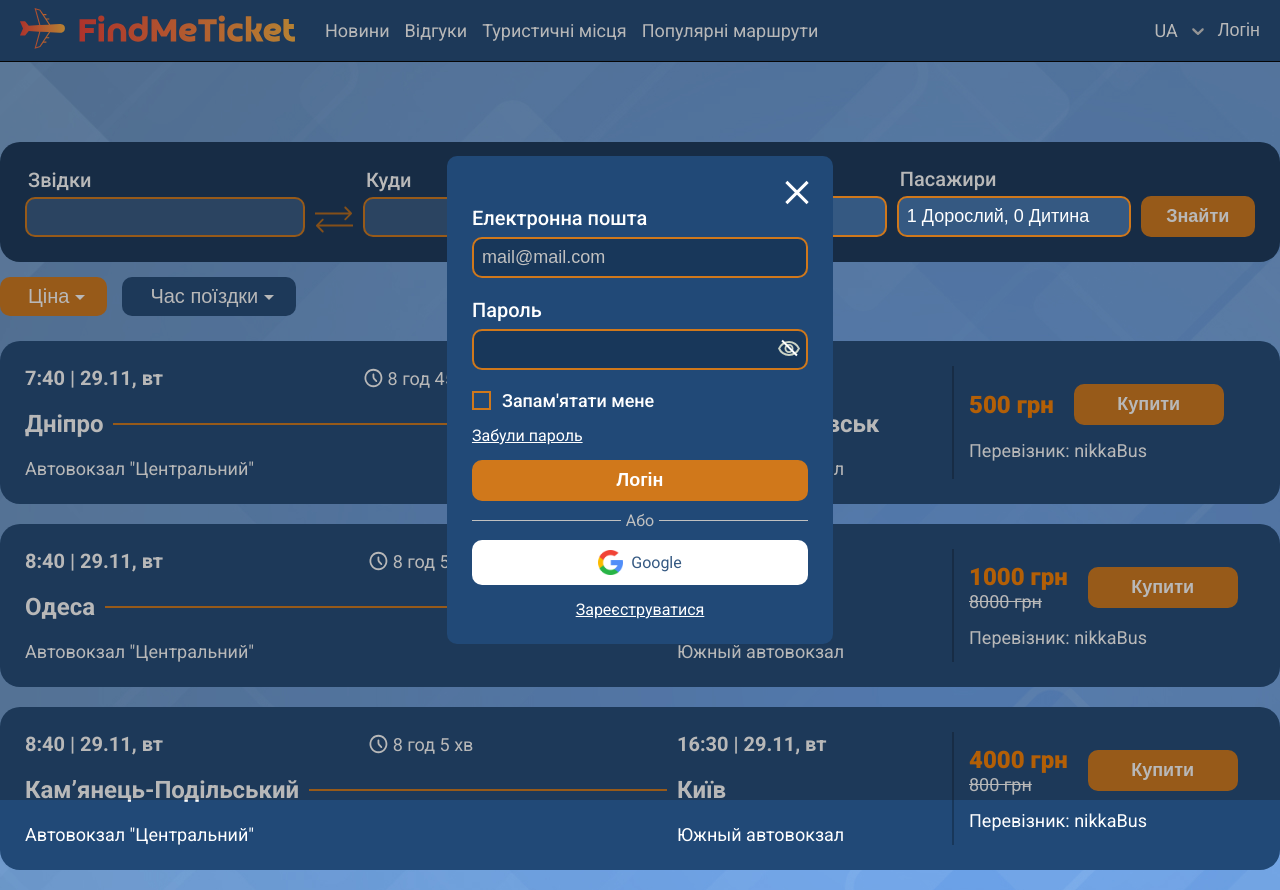
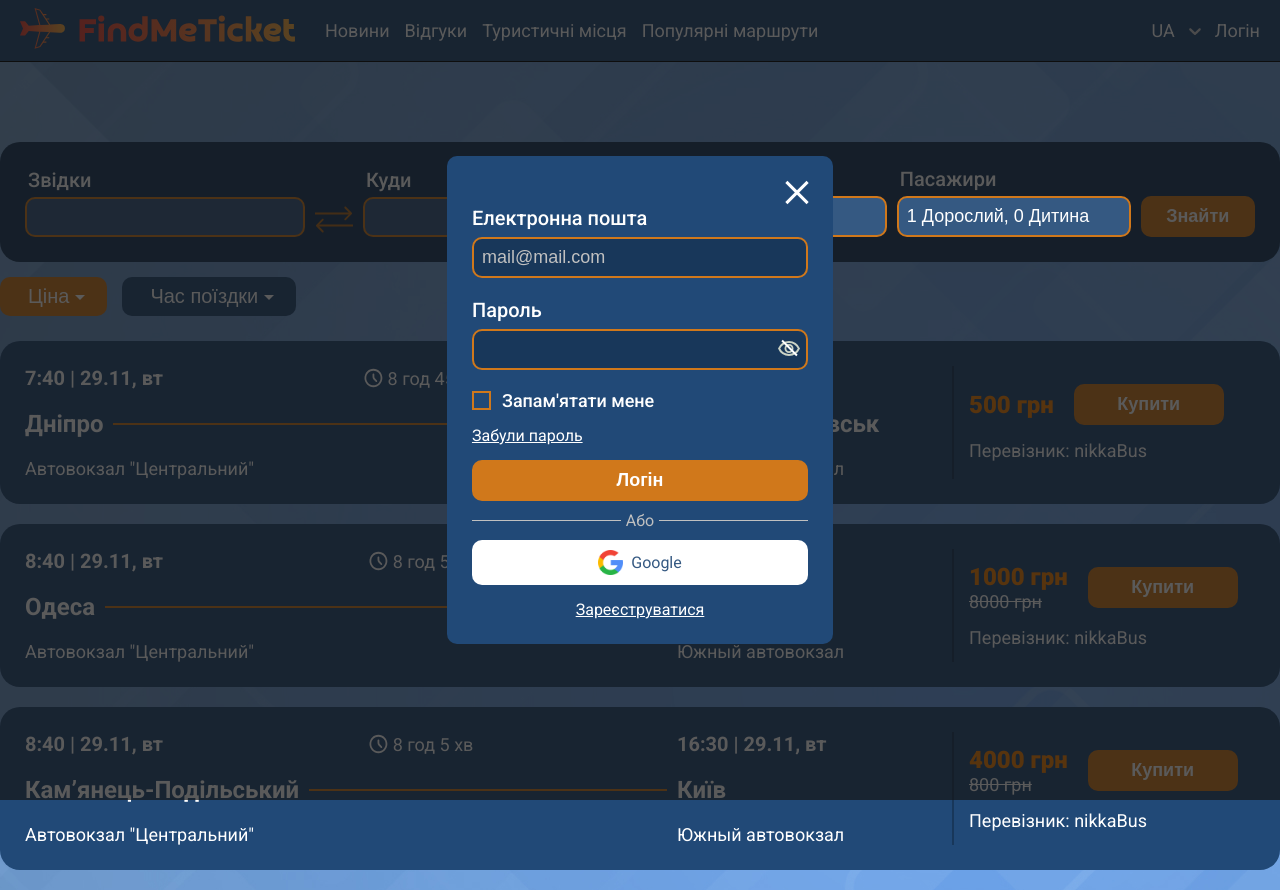
Before and after one commit to BuyMeTicketTeam/FindMeTicket, a React (Create React App) app in the folder src/frontend/: page /login in a window 1280 px wide. Built offline with nearby package versions, Linux system fonts and the light colour scheme.

Commit message:
Update login component

```diff
--- a/src/frontend/src/App.jsx
+++ b/src/frontend/src/App.jsx
@@ -1,6 +1,6 @@
 /* eslint-disable import/no-extraneous-dependencies */
 /* eslint-disable max-len */
-import React, { useState } from 'react';
+import React from 'react';
 import { BrowserRouter as Router } from 'react-router-dom';
 import Header from './header/index';
 import useAuthCheck from './hook/useAuthCheck';
@@ -10,7 +10,6 @@
 import './locales/i18n';
 
 function App() {
-  const [popupLogin, changePopup] = useState(false);
   const { auth, updateAuthValue } = useAuthCheck();
 
   return (
@@ -18,10 +17,8 @@
       <Header
         authorization={auth}
         onAuthorization={(value) => updateAuthValue(value)}
-        changePopup={changePopup}
-        popupLogin={popupLogin}
       />
-      <Routers changePopup={changePopup} updateAuthValue={updateAuthValue} />
+      <Routers updateAuthValue={updateAuthValue} />
     </Router>
 
   );
--- a/src/frontend/src/header/LoginBtn.jsx
+++ b/src/frontend/src/header/LoginBtn.jsx
@@ -1,8 +1,9 @@
 import React, { useEffect, useState } from 'react';
 import { useTranslation } from 'react-i18next';
+import { Link } from 'react-router-dom';
 import makeQuerry from '../helper/querry';
 
-export default function LoginBtn({ status, changePopup, onAuthorization }) {
+export default function LoginBtn({ status, onAuthorization }) {
   const { t } = useTranslation('translation', { keyPrefix: 'header' });
   const [logout, onLogout] = useState(false);
 
@@ -40,13 +41,11 @@
     );
   }
   return (
-    <button
-      data-testid="login-btn"
-      className="login"
-      onClick={() => { changePopup(true); }}
-      type="button"
+    <Link
+      className="login-link"
+      to="/login"
     >
       {t('login')}
-    </button>
+    </Link>
   );
 }
--- a/src/frontend/src/header/header.css
+++ b/src/frontend/src/header/header.css
@@ -115,3 +115,7 @@
 .header .react-select__option:hover {
   background: var(--dark);
 }
+
+.login-link {
+  text-decoration: none;
+}
--- a/src/frontend/src/header/index.jsx
+++ b/src/frontend/src/header/index.jsx
@@ -8,7 +8,7 @@
 import './header.css';
 
 export default function Header({
-  authorization, onAuthorization, changePopup, popupLogin,
+  authorization, onAuthorization, popupLogin,
 }) {
   const [language, changeLanguage] = useState({ value: 'UA', label: 'UA' });
   const { t } = useTranslation('translation', { keyPrefix: 'header' });
@@ -52,10 +52,9 @@
       <LoginBtn
         status={authorization}
         onAuthorization={onAuthorization}
-        changePopup={changePopup}
       />
 
-      {popupLogin && <Login changePopup={changePopup} onAuthorization={onAuthorization} isMain={false} />}
+      {popupLogin && <Login onAuthorization={onAuthorization} />}
     </header>
   );
 }
--- a/src/frontend/src/header/login/index.jsx
+++ b/src/frontend/src/header/login/index.jsx
@@ -1,6 +1,6 @@
 /* eslint-disable import/no-extraneous-dependencies */
 import React, { useEffect, useState } from 'react';
-import { Link } from 'react-router-dom';
+import { Link, useNavigate } from 'react-router-dom';
 import { useTranslation } from 'react-i18next';
 import { passwordCheck, emailCheck } from '../../helper/regExCheck';
 import Field from '../../utils/Field';
@@ -9,8 +9,9 @@
 import Checkbox from '../../utils/Checkbox';
 import './login.css';
 
-export default function Popup({ changePopup, onAuthorization, isMain }) {
+export default function Popup({ onAuthorization }) {
   const { t } = useTranslation('translation', { keyPrefix: 'login' });
+  const navigate = useNavigate();
   const [login, onLoginChange] = useState('');
   const [loginError, onLoginError] = useState(false);
   const [password, onPasswordChange] = useState('');
@@ -23,7 +24,7 @@
   function statusChecks(response) {
     switch (response.status) {
       case 200:
-        changePopup(false);
+        navigate('/');
         onAuthorization(true);
         break;
       case 403:
@@ -91,7 +92,7 @@
   return (
     <div data-testid="login" className="background">
       <div className="popup__body">
-        <Link to={isMain ? '/' : {}} className="close" onClick={() => changePopup(false)} aria-label="Close" />
+        <Link to="/" className="close" aria-label="Close" />
         {error !== '' && <p data-testid="error" className="error">{error}</p>}
         <Field
           error={loginError}
@@ -119,9 +120,7 @@
         <Checkbox onClick={() => handleRememberMeChange()} />
         <div className="link">
           <Link
-            data-testid=""
             to="/reset"
-            onClick={() => changePopup(false)}
           >
             {t('forgot-password')}
           </Link>
@@ -148,7 +147,6 @@
           <Link
             data-testid="to-register-btn"
             to="/register"
-            onClick={() => changePopup(false)}
           >
             {t('register')}
           </Link>
--- a/src/frontend/src/header/login/login.css
+++ b/src/frontend/src/header/login/login.css
@@ -7,7 +7,7 @@
   left: 0;
   width: 100%;
   height: 100%;
-  background: rgba(20, 20, 20, 0.30);
+  background: rgb(20 20 20 / 70%);
 }
 
 .popup__body {
```
